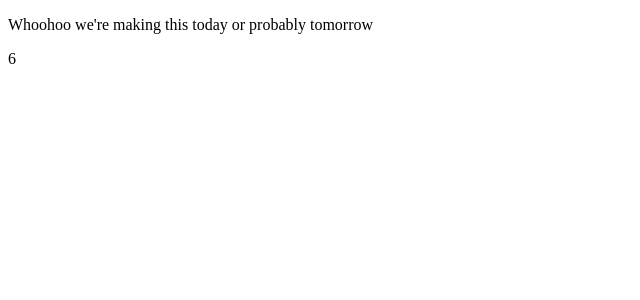
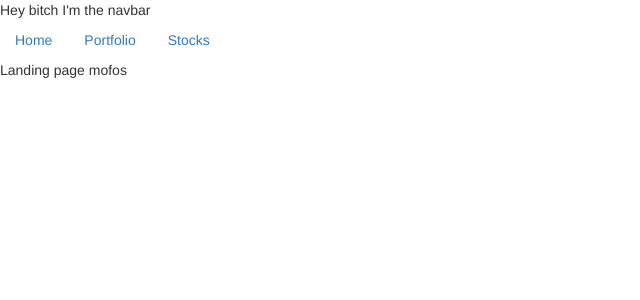
Before and after one commit to rhondakremer/vue-stock-trader, a Vue app: page /#/ in a window 1280 px wide. Shown: the top 300 px of the page, without its empty margins (0-640 px from the left). Built offline with nearby package versions, Linux system fonts and the light colour scheme.

Commit message:
added router stuff

```diff
--- a/package.json
+++ b/package.json
@@ -10,6 +10,7 @@
   "dependencies": {
     "core-js": "^3.4.4",
     "vue": "^2.6.10",
+    "vue-router": "^3.1.3",
     "vuex": "^3.1.2"
   },
   "devDependencies": {
--- a/public/index.html
+++ b/public/index.html
@@ -5,6 +5,7 @@
     <meta http-equiv="X-UA-Compatible" content="IE=edge">
     <meta name="viewport" content="width=device-width,initial-scale=1.0">
     <link rel="icon" href="<%= BASE_URL %>favicon.ico">
+    <link rel="stylesheet" href="https://maxcdn.bootstrapcdn.com/bootstrap/3.3.7/css/bootstrap.min.css" integrity="sha384-BVYiiSIFeK1dGmJRAkycuHAHRg32OmUcww7on3RYdg4Va+PmSTsz/K68vbdEjh4u" crossorigin="anonymous">
     <title>vue-stock-trader</title>
   </head>
   <body>
--- a/src/App.vue
+++ b/src/App.vue
@@ -1,15 +1,20 @@
 <template>
   <div>
-    <Test />
+
+    <Navbar />
+    <router-view></router-view>
   </div>
 </template>
 
 <script>
-import Test from './components/test'
+import Navbar from './components/Navbar'
+// import Landing from './components/Landing'
+// import Portfolio from './components/Portfolio'
+// import Stocks from './components/Stocks'
 
 export default {
   components: {
-    Test
+    Navbar
   }
 }
 </script>
--- /dev/null
+++ b/src/components/Landing.vue
@@ -0,0 +1,3 @@
+<template>
+    <div>Landing page mofos</div>
+</template>
--- /dev/null
+++ b/src/components/Navbar.vue
@@ -0,0 +1,10 @@
+<template>
+    <div>
+        Hey bitch I'm the navbar
+        <ul class="nav nav-pills">
+            <router-link to="/" tag="li"><a>Home</a></router-link>
+            <router-link to="/portfolio" tag="li"><a>Portfolio</a></router-link>
+            <router-link to="/stocks" tag="li"><a>Stocks</a></router-link>
+        </ul>
+    </div>
+</template>
--- /dev/null
+++ b/src/components/Portfolio.vue
@@ -0,0 +1,3 @@
+<template>
+    <div>Portfolio w00t</div>
+</template>
--- /dev/null
+++ b/src/components/Stocks.vue
@@ -0,0 +1,3 @@
+<template>
+    <div>sssssstocks</div>
+</template>
```
Also changed, not shown: src/main.js (+9 -0 lines), src/routes.js (added, +9 -0 lines), 1 other file (tests, documents, lock files or other folders).
